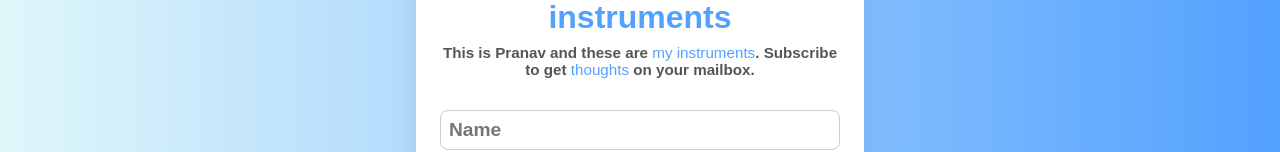
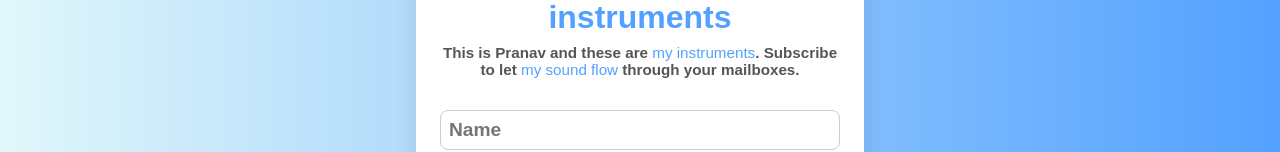
Before and after one commit to pranavatpeaks/my_instruments, a Next.js app: page / in a window 1280 px wide. Shown: the part 296-448 px from the top of the page. Built offline with nearby package versions, Linux system fonts and the light colour scheme; a web font is replaced by a local one.

Commit message:
Update index.jsx

```diff
--- a/src/pages/index.jsx
+++ b/src/pages/index.jsx
@@ -46,7 +46,7 @@ export default function Home() {
          </h1>
             <p className={styles.description}>
               This is Pranav and these are <span className={styles.highlight}>my instruments</span>.
-              Subscribe to get <span className={styles.highlight}>thoughts</span> on your mailbox.
+               Subscribe to let <span className={styles.highlight}>my sound flow</span> through your mailboxes.
             </p>
 
           <p></p>
```
